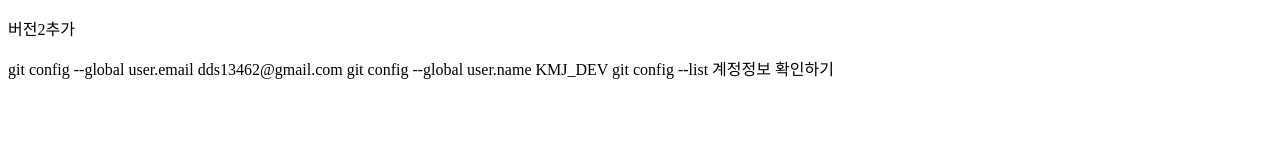
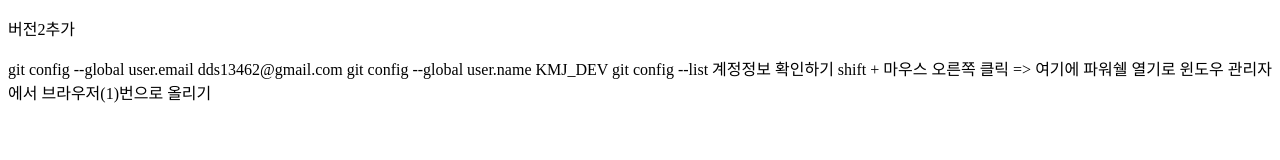
Before and after one commit to kimminjung96/green, a plain HTML site: page index.html in a window 1280 px wide. Drawn offline with Linux system fonts and the light colour scheme.

Commit message:
윈도우 관리자에서 올리기

```diff
--- a/index.html
+++ b/index.html
@@ -6,5 +6,7 @@
 git config --global user.email dds13462@gmail.com
 git config --global user.name KMJ_DEV
 git config --list 계정정보 확인하기
+
+shift + 마우스 오른쪽 클릭 => 여기에 파워쉘 열기로 윈도우 관리자에서 브라우저(1)번으로 올리기
 </body>
 </html>
```
